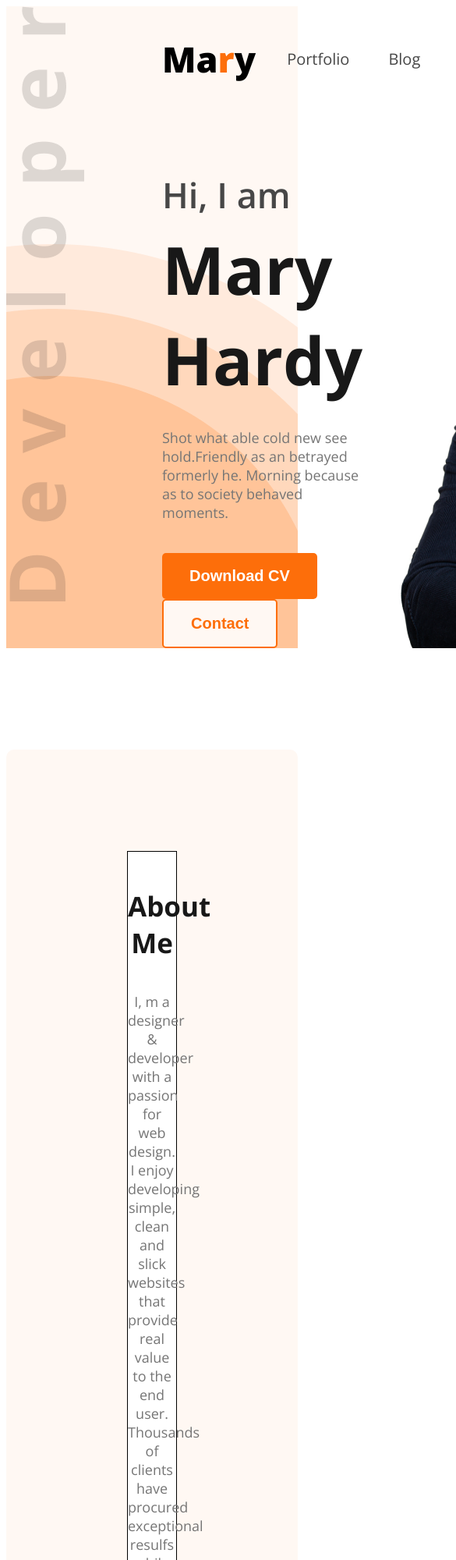
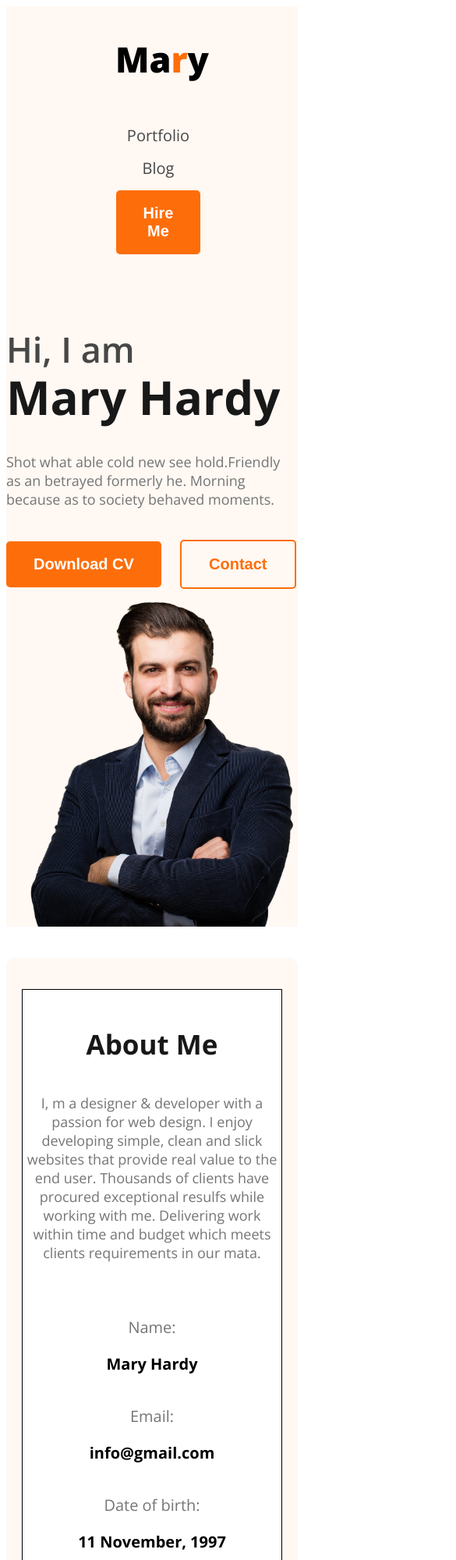
Before and after one commit to shemul345/web-dev-portfolio, a plain HTML site: page index.html in a window 390 px wide. Shown: the top 2000 px of the page at 78% size, 585 px wide, since content can reach past the window. Drawn offline with nearby package versions, Linux system fonts and the light colour scheme.

Commit message:
responsive for small device and tested

```diff
--- a/styles/portfolio.css
+++ b/styles/portfolio.css
@@ -226,3 +226,54 @@ border: none;
 margin-bottom: 24px;
 color: #474747;
 }
+.hide{
+  display: none;
+}
+
+/* responsive for small device */
+@media screen and (max-width: 576px) {
+  .header{
+    background-image: none;
+  }
+  .profile_picture{
+    width: 100%;
+  }
+  .banner{
+    margin: 0;
+    }
+  .banner_title{
+    font-size: 60px;
+  }
+  .banner_content{
+    width: 100%;
+  }
+  nav ul{
+    gap: 15px;
+  }
+  .skils_container,
+  .resume_container,
+  .footer_container,
+  .about_items,
+  .banner,
+  nav,
+  nav ul {
+    flex-direction: column;
+  }
+  .skills_desc{
+    padding: 20px;
+  }
+  main section{
+    margin: 40px 0;
+  }
+    input[type="text"],
+    input[type="email"],
+    textarea{
+      padding: 25px 0px;
+    }
+    .footer_container{
+      padding: 40px 0;
+    }
+    .about{
+      padding: 40px 20px;
+    }
+}
```
